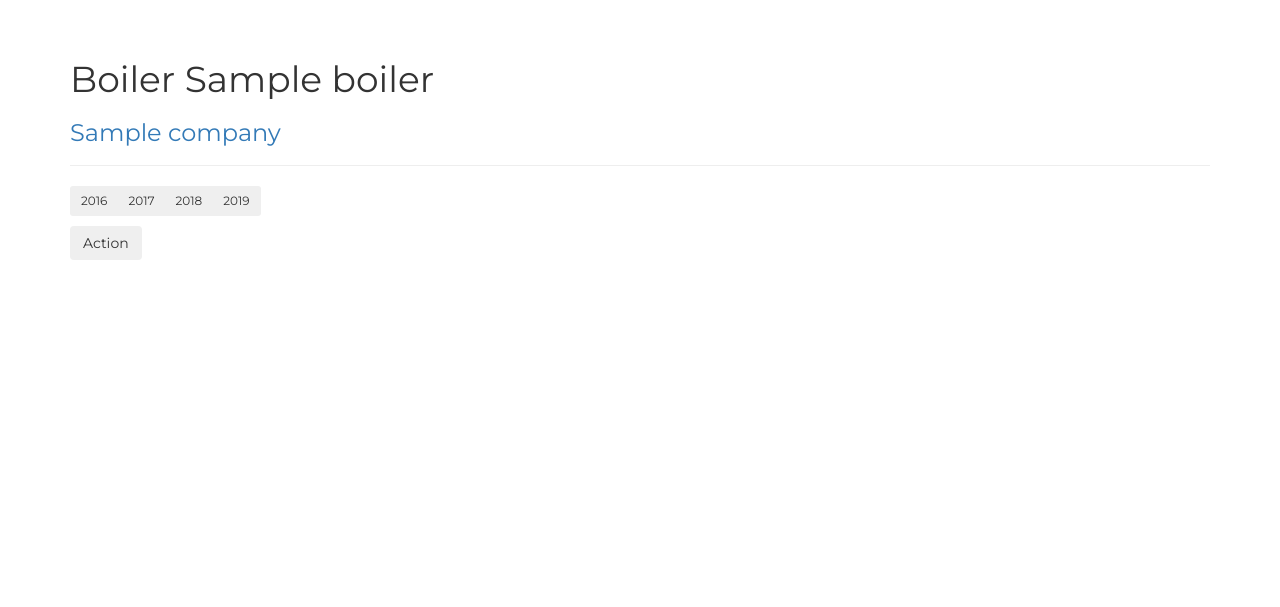
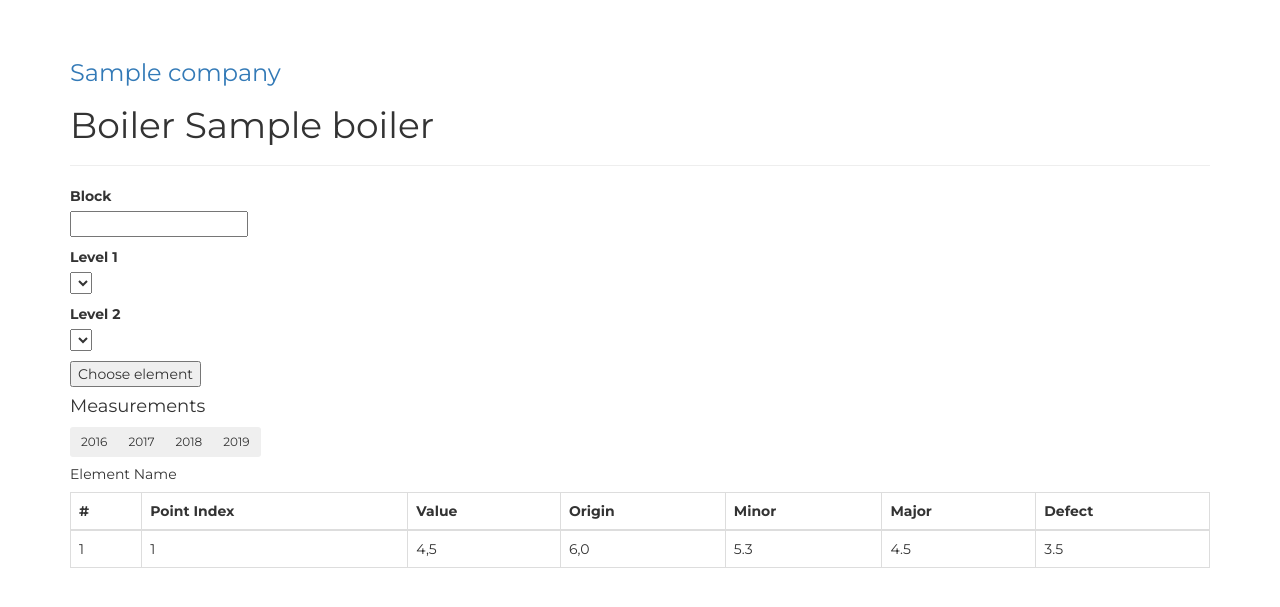
Before and after one commit to Tashunya/Inspection2, a Flask app: page /boiler/1 in a window 1280 px wide. Shown: the part 52-659 px from the top of the page. Run offline with Flask 2, Linux system fonts and the light colour scheme; a user stored in the database is signed in; tables that the repository leaves empty hold one stand-in row (values such as "Sample post"); lists and menus that the app fills with data are empty; some libraries are stand-ins or nearby versions.

Commit message:
add node choice at boiler page

```diff
--- a/app/boiler/forms.py
+++ b/app/boiler/forms.py
@@ -1,8 +1,9 @@
 from flask_wtf import FlaskForm
-from wtforms import StringField, SubmitField, BooleanField, SelectField, TextAreaField, IntegerField, FieldList, FormField
+from wtforms import StringField, SubmitField, SelectField, HiddenField
+from wtforms_alchemy import QuerySelectField
 from wtforms.validators import DataRequired, Length, Email, Optional
 from wtforms import ValidationError
-from ..models import Role, User, Company
+from ..models import Role, User, Company, Node, Boiler
 
 
 class CreateBoilerForm(FlaskForm):
@@ -15,23 +16,20 @@ class CreateBoilerForm(FlaskForm):
         self.company.choices = [(company.id, company.company_name) for company in Company.query.all()]
 
 
-# class EditBoilerForm(FlaskForm):
-#     boiler_name = StringField('Boiler Name', validators=[DataRequired(), Length(min=3, max=64)])
-#     company = SelectField("Company", coerce=int)
-#     submit = SubmitField('Edit Boiler')
-#
-#     def __init__(self, boiler, *args, **kwargs):
-#         super(EditBoilerForm, self).__init__(*args, **kwargs)
-#         self.company.choices = [(company.id, company.company_name) for company in Company.query.all()]
-#         self.boiler = boiler
+class CreateBoilerNodesForm(FlaskForm):
+    submit = SubmitField("Add Nodes")
+    final_structure = HiddenField("final_structure", default='234')
 
 
-class AddNodeForm(FlaskForm):
-    # boiler_id = IntegerField("Boiler ID", default=1, validators=[DataRequired()])
-    node_name = StringField("Node Name", validators=[Length(min=3, max=64)])
-    parent_id = IntegerField("Parent ID", validators=[Optional()])
-    submit = SubmitField("Add Node")
+def node_query(boiler_id, parent_id):
+    return Node.query.filter_by(boiler_id=boiler_id).filter_by(parent_id=parent_id)
 
 
-class CreateBoilerNodesForm(FlaskForm):
-    submit = SubmitField("Add Nodes")
+class NodeSelectForm(FlaskForm):
+    block = QuerySelectField("Block", allow_blank=True, get_label='node_name')
+    level_1 = SelectField("Level 1", choices=[], coerce=int)
+    level_2 = SelectField("Level 2", choices=[], coerce=int)
+
+    def __init__(self, *args, **kwargs):
+        super(NodeSelectForm, self).__init__(*args, **kwargs)
+        self.block.query_factory = lambda: Node.query.filter_by(boiler_id=kwargs.get('boiler_id')).filter_by(parent_id=None)
--- a/app/boiler/views.py
+++ b/app/boiler/views.py
@@ -1,15 +1,10 @@
-from flask import render_template, session, redirect, url_for, current_app, flash, abort
+from flask import render_template, session, redirect, url_for, current_app, flash, abort, json, jsonify
 from flask_login import login_required, current_user
 from . import boiler
-from .forms import CreateBoilerForm, AddNodeForm, CreateBoilerNodesForm
+from .forms import CreateBoilerForm, CreateBoilerNodesForm, NodeSelectForm
 from .. import db
 from ..models import User, Company, Role, Boiler, Permission, Node
 from ..decorators import permission_required
-import json
-
-
-from wtforms import StringField, SubmitField, BooleanField, SelectField, TextAreaField, IntegerField, FieldList, FormField
-
 
 # =====================================================
 # BOILER ROUTES
@@ -39,54 +34,60 @@ def add_nodes(id):
     with open('app/static/default_nodes.json', 'r') as f:
         structure = json.load(f)
 
+    text_json = open('app/static/default_nodes.json', 'r').read()
+
     form = CreateBoilerNodesForm()
+
     if form.validate_on_submit():
-        for block in structure:
-            new_block = Node(boiler_id=boiler_id,
-                             index=block.get('index'),
-                             node_name=block.get('node_name')
-                             )
-            db.session.add(new_block)
-            db.session.commit()
-            db.session.expire_all()
-
-            for child_1 in block.get('children'):
-                new_child_1 = Node(boiler_id=boiler_id,
-                                   parent_id=new_block.id,
-                                   index=child_1.get('index'),
-                                   node_name=child_1.get('node_name')
-                                   )
-                db.session.add(new_child_1)
-                db.session.commit()
-                db.session.expire_all()
-
-                for child_2 in child_1.get('children'):
-                    new_child_2 = Node(boiler_id=boiler_id,
-                                       parent_id=new_child_1.id,
-                                       index=child_2.get('index'),
-                                       node_name=child_2.get('node_name')
-                                       )
-                    db.session.add(new_child_2)
-                    db.session.commit()
-                    db.session.expire_all()
-
-                    elements = child_2.get("Elements")
-                    points = child_2.get("Points")
-
-                    for element in range(1, elements+1):
-                        for point in range(1, points+1):
-                            new_point = Node(boiler_id=boiler_id,
-                                             parent_id=new_child_2.id,
-                                             index=point,
-                                             node_name='Element '+ str(element) + ' Point ' + str(point)
-                                             )
-                            db.session.add(new_point)
-                            db.session.commit()
-                            db.session.expire_all()
-        flash("Nodes created")
+        flash("str: " + form.final_structure.data)
+        #updated_structure = json.loads(form.final_structure.data)
+        #flash("els: " + str(len(updated_structure)))
+        # for block in updated_structure:
+        #     new_block = Node(boiler_id=boiler_id,
+        #                      index=block.get('index'),
+        #                      node_name=block.get('node_name')
+        #                      )
+        #     db.session.add(new_block)
+        #     db.session.commit()
+        #     db.session.expire_all()
+        #
+        #     for child_1 in block.get('children'):
+        #         new_child_1 = Node(boiler_id=boiler_id,
+        #                            parent_id=new_block.id,
+        #                            index=child_1.get('index'),
+        #                            node_name=child_1.get('node_name')
+        #                            )
+        #         db.session.add(new_child_1)
+        #         db.session.commit()
+        #         db.session.expire_all()
+        #
+        #         for child_2 in child_1.get('children'):
+        #             new_child_2 = Node(boiler_id=boiler_id,
+        #                                parent_id=new_child_1.id,
+        #                                index=child_2.get('index'),
+        #                                node_name=child_2.get('node_name')
+        #                                )
+        #             db.session.add(new_child_2)
+        #             db.session.commit()
+        #             db.session.expire_all()
+        #
+        #             elements = child_2.get("Elements")
+        #             points = child_2.get("Points")
+        #
+        #             for element in range(1, elements+1):
+        #                 for point in range(1, points+1):
+        #                     new_point = Node(boiler_id=boiler_id,
+        #                                      parent_id=new_child_2.id,
+        #                                      index=point,
+        #                                      node_name='Element '+ str(element) + ' Point ' + str(point)
+        #                                      )
+        #                     db.session.add(new_point)
+        #                     db.session.commit()
+        #                     db.session.expire_all()
+        # flash("Nodes created")
         return redirect(url_for("boiler.show_boiler", id=boiler_id))
 
-    return render_template('boiler/add_nodes.html', id=id, form=form, structure=structure)
+    return render_template('boiler/add_nodes.html', id=id, form=form, structure=structure, text_json=text_json)
 
 
 @boiler.route('/<int:id>')
@@ -96,7 +97,18 @@ def show_boiler(id):
     if not current_user.company_access(boiler.company_id):
         abort(403)
     company = Company.query.filter_by(id=boiler.company_id).first()
-    return render_template('boiler/show_boiler.html', boiler=boiler, company=company)
+    form = NodeSelectForm(boiler_id=boiler.id)
+
+    # form.level_1.query = Node.query.filter(Choice.id >1)
+    return render_template('boiler/show_boiler.html', boiler=boiler, company=company, form=form)
+
+
+@boiler.route('/children/<node>', methods=["GET", "POST"])
+@login_required
+def level_1(node):
+    level_elements = Node.query.filter_by(parent_id=node).all()
+    level_1_Array = [element.as_dict() for element in level_elements]
+    return jsonify(level_1_Array)
 
 
 @boiler.route('/edit-boiler/<id>', methods=["GET", "POST"])
--- a/app/models.py
+++ b/app/models.py
@@ -189,7 +189,10 @@ class Node(db.Model): # все узлы и точки котла
     measurements = db.relationship("Measurement", backref='node', lazy='dynamic')
 
     def __repr__(self):
-        return '<Node %r>' % self.node_name
+        return 'Node {}'.format(self.node_name)
+
+    def as_dict(self):
+        return {'id': self.id, 'node_name': self.node_name}
 
 
 class Norm(db.Model): # содержит нормативные значения для измерений всех точек
--- a/app/templates/base.html
+++ b/app/templates/base.html
@@ -8,6 +8,7 @@
         <link rel="stylesheet" href="https://use.fontawesome.com/releases/v5.8.2/css/all.css"
           integrity="sha384-oS3vJWv+0UjzBfQzYUhtDYW+Pj2yciDJxpsK1OYPAYjqT085Qq/1cq5FLXAZQ7Ay" crossorigin="anonymous">
         <link href="https://fonts.googleapis.com/css?family=Montserrat:400,700&display=swap&subset=latin-ext" rel="stylesheet">
+        <script src="https://code.jquery.com/jquery-1.10.2.js"></script>
 
 {% endblock %}
 
--- a/app/templates/boiler/edit_boiler.html
+++ b/app/templates/boiler/edit_boiler.html
@@ -14,10 +14,5 @@
     </div>
 </div>
 
-<p>
-    <a class="btn btn-success btn-sm" href="#">
-        Create Nodes
-    </a>
-</p>
 
 {% endblock %}
--- a/app/templates/boiler/show_boiler.html
+++ b/app/templates/boiler/show_boiler.html
@@ -1,15 +1,13 @@
 {% extends "base.html" %}
+{% import "bootstrap/wtf.html" as wtf %}
 
 {% block title %}Boiler Page {% endblock %}
 
 {% block page_content %}
 <div class="page-header">
-<h1>Boiler {{ boiler.boiler_name }} </h1>
     <h3> <a href=" {{ url_for('main.company', id=boiler.company_id) }} "> {{ company.company_name }} </a></h3>
-</div>
-
-
-<p>
+    <h1>Boiler {{ boiler.boiler_name }} </h1>
+    <p>
     {% if current_user.can(Permission.CREATE_BOILER) %}
     <a class="btn btn-danger btn-xs"
     href=" {{ url_for('boiler.edit_boiler', id=boiler.id) }}">
@@ -17,25 +15,95 @@
     </a>
     {% endif %}
 </p>
+</div>
 
+<form method="post" novalidate>
+    {{ form.hidden_tag() }}
+    <p>
+        {{ form.block.label }}<br>
+        {{ form.block }}
+    </p>
+    <p>
+        {{ form.level_1.label }}<br>
+        {{ form.level_1 }}
+    </p>
+    <p>
+        {{ form.level_2.label }}<br>
+        {{ form.level_2 }}
+    </p>
+
+    <input type="submit" value="Choose element">
+</form>
+
+<script>
+    $( function() {
+        $('#block').change( function() {
+            $.get("http://192.168.31.243:5000/boiler/children/" + this.value, success, "json");
+        });
+
+        function success(childrenArray) {
+        $("select[id='level_1']").find("option").remove();
+        $("select[id='level_2']").find("option").remove()
+        var levelOneOptions = "<option selected value='__None'></option>";
+        for(var i = 0; i < childrenArray.length; i++) {
+            levelOneOptions += "<option value='" + childrenArray[i].id + "'>" + childrenArray[i].node_name + "</option>";
+        }
+        $("select[id='level_1']").append(levelOneOptions);
+        };
+     });
+</script>
+
+<script>
+    $( function() {
+        $('#level_1').change( function() {
+            $.get("http://192.168.31.243:5000/boiler/children/" + this.value, success, "json");
+        });
+
+        function success(childrenArray) {
+        $("select[id='level_2']").find("option").remove();
+        var levelOneOptions = "<option selected value='__None'></option>"
+        for(var i = 0; i < childrenArray.length; i++) {
+            levelOneOptions += "<option value='" + childrenArray[i].id + "'>" + childrenArray[i].node_name + "</option>";
+        }
+        $("select[id='level_2']").append(levelOneOptions);
+        };
+     });
+</script>
+
+
+<h4>Measurements</h4>
 <div class="btn-group btn-group-sm" role="group" aria-label="year">
-    <button type="button" class="btn btn-outline-info">2016</button>
+    <button type="button" class="btn info">2016</button>
     <button type="button" class="btn btn-outline-info">2017</button>
     <button type="button" class="btn btn-outline-info">2018</button>
     <button type="button" class="btn btn-outline-info">2019</button>
 </div>
-
-<p>
-    <div class="btn-group">
-      <button type="button" class="btn btn-outline-info dropdown-toggle" data-toggle="dropdown" aria-haspopup="true" aria-expanded="false">
-        Action
-      </button>
-      <div class="dropdown-menu">
-        <a class="dropdown-item" href="#">Lower Furnace</a>
-        <a class="dropdown-item" href="#">Upper Furnace</a>
-        <a class="dropdown-item" href="#">Superheater</a>
-      </div>
-    </div>
-</p>
+<h5>Element Name</h5>
+<table class="table table-bordered table-hover">
+    <thead>
+        <th scope="col">#</th>
+        <th scope="col">Point Index</th>
+        <th scope="col">Value</th>
+        <th scope="col">Origin</th>
+        <th scope="col">Minor</th>
+        <th scope="col">Major</th>
+        <th scope="col">Defect</th>
+    </thead>
+    <tbody>
+        <tr>
+            <td>1</td>
+            <td>1</td>
+            <td>4,5</td>
+            <td>6,0</td>
+            <td>5.3</td>
+            <td>4.5</td>
+            <td>3.5</td>
+        </tr>
+    </tbody>
+</table>
 
 {% endblock %}
+
+{% block scripts %}
+
+{% endblock %}
```
Also changed, not shown: app/static/add_nodes.js (added, +38 -0 lines), app/templates/boiler/add_nodes.html (+8 -4 lines), app/templates/boiler/create_boiler.html (+0 -7 lines), app/templates/boiler/create_nodes.html (deleted, +0 -17 lines).
